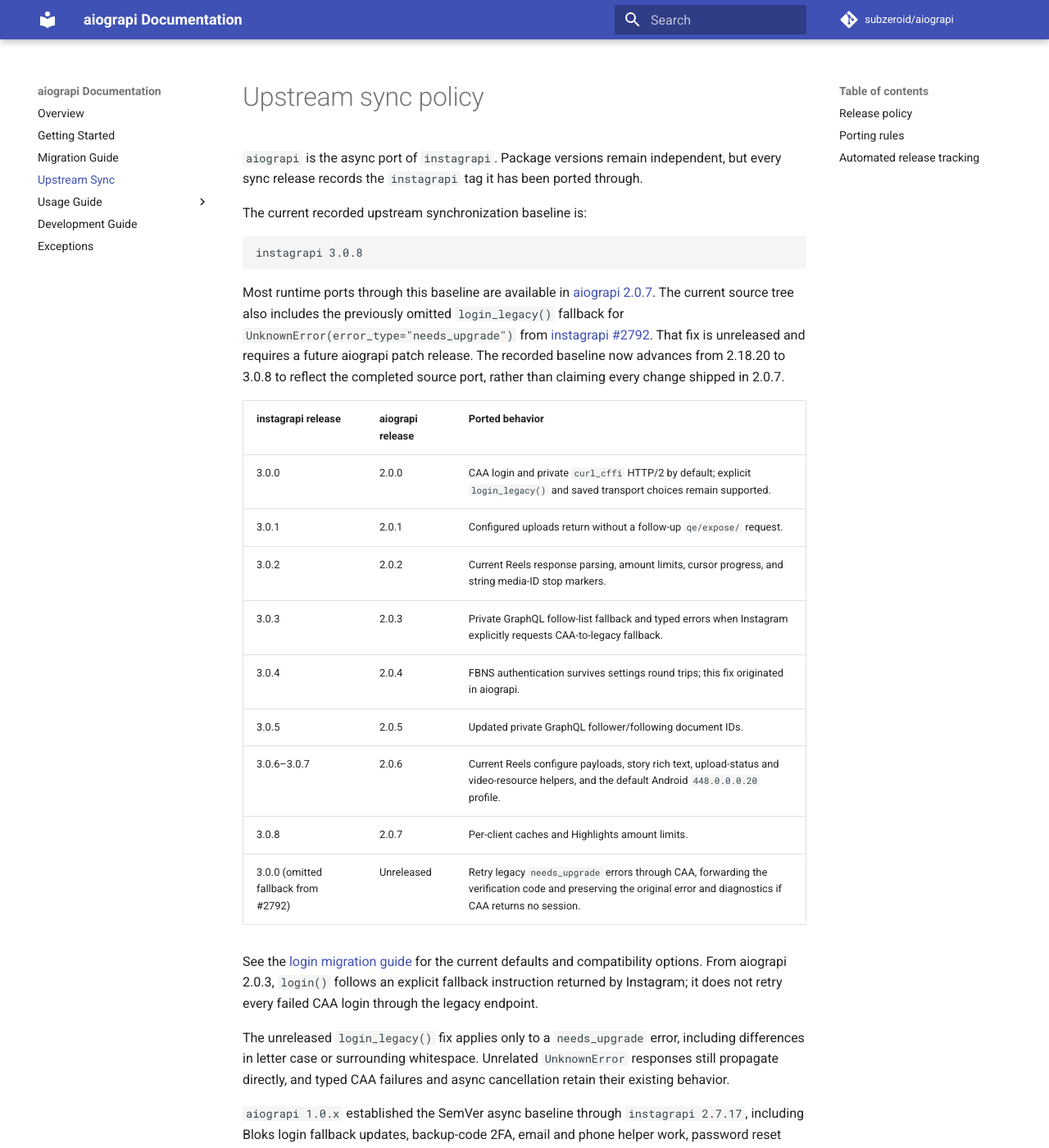
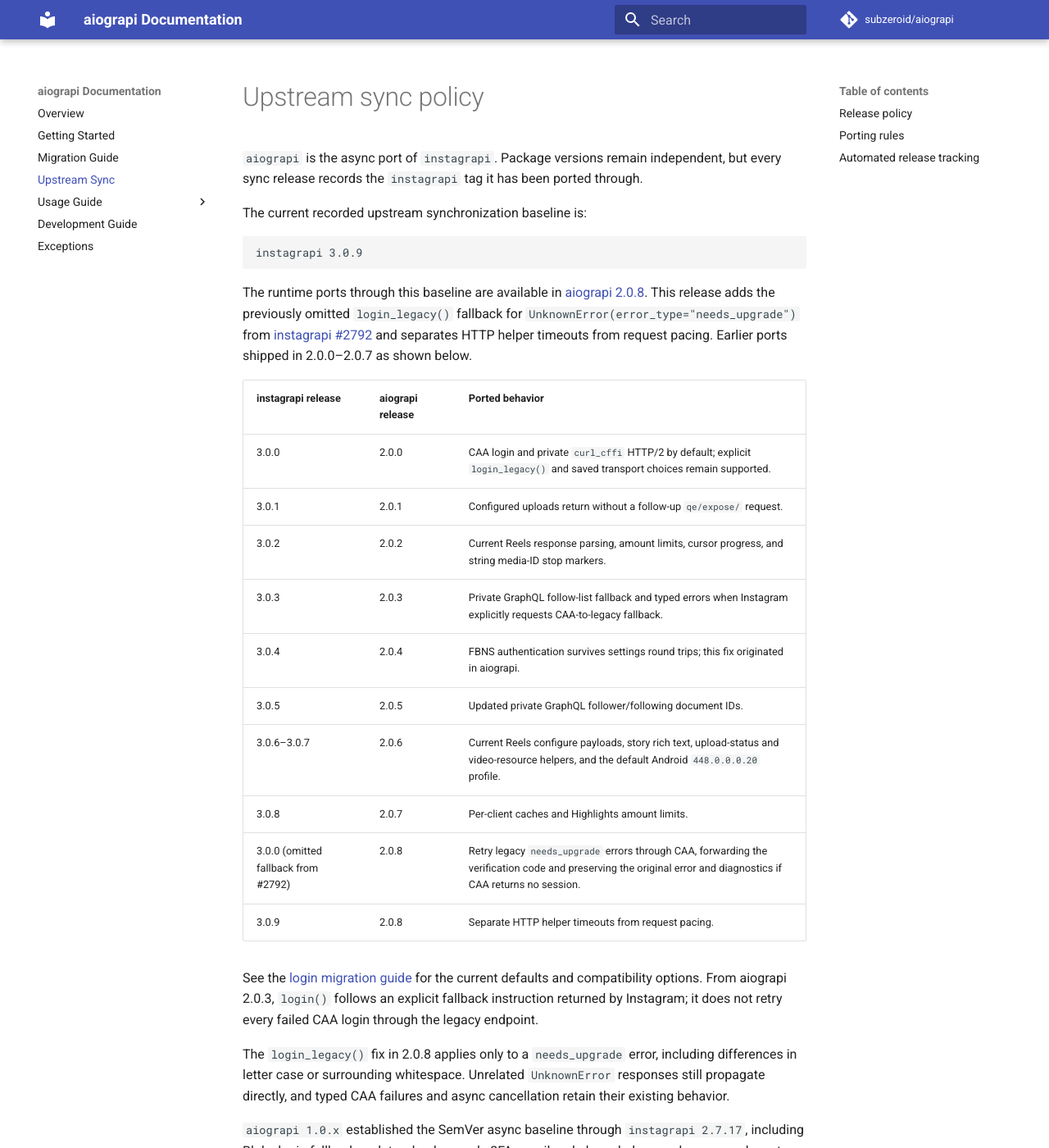
Before and after one commit to subzeroid/aiograpi, an MkDocs documentation site: the page built from docs/upstream-sync.md, in a window 1280 px wide and 1400 px high. Shown: the whole window at 82% size. Built offline with MkDocs 1.6.1 and Material for MkDocs 9.7.7, drawn with Linux system fonts in a browser that asks for light colours; comment, search, counter and statistics services are not loaded; the version menu is left out.

````diff
--- a/aiograpi/__init__.py
+++ b/aiograpi/__init__.py
@@ -48,7 +48,7 @@ from aiograpi.mixins.video import DownloadVideoMixin, UploadVideoMixin
 # Used as fallback logger if another is not provided.
 DEFAULT_LOGGER = logging.getLogger("aiograpi")
 
-__upstream_instagrapi_version__ = "3.0.8"
+__upstream_instagrapi_version__ = "3.0.9"
 
 
 class Client(
--- a/docs/upstream-sync.md
+++ b/docs/upstream-sync.md
@@ -5,10 +5,10 @@
 The current recorded upstream synchronization baseline is:
 
 ```text
-instagrapi 3.0.8
+instagrapi 3.0.9
 ```
 
-Most runtime ports through this baseline are available in [aiograpi 2.0.7](https://github.com/subzeroid/aiograpi/releases/tag/2.0.7). The current source tree also includes the previously omitted `login_legacy()` fallback for `UnknownError(error_type="needs_upgrade")` from [instagrapi #2792](https://github.com/subzeroid/instagrapi/pull/2792). That fix is unreleased and requires a future aiograpi patch release. The recorded baseline now advances from 2.18.20 to 3.0.8 to reflect the completed source port, rather than claiming every change shipped in 2.0.7.
+The runtime ports through this baseline are available in [aiograpi 2.0.8](https://github.com/subzeroid/aiograpi/releases/tag/2.0.8). This release adds the previously omitted `login_legacy()` fallback for `UnknownError(error_type="needs_upgrade")` from [instagrapi #2792](https://github.com/subzeroid/instagrapi/pull/2792) and separates HTTP helper timeouts from request pacing. Earlier ports shipped in 2.0.0–2.0.7 as shown below.
 
 | instagrapi release | aiograpi release | Ported behavior |
 | --- | --- | --- |
@@ -20,11 +20,12 @@ Most runtime ports through this baseline are available in [aiograpi 2.0.7](https
 | 3.0.5 | 2.0.5 | Updated private GraphQL follower/following document IDs. |
 | 3.0.6–3.0.7 | 2.0.6 | Current Reels configure payloads, story rich text, upload-status and video-resource helpers, and the default Android `448.0.0.0.20` profile. |
 | 3.0.8 | 2.0.7 | Per-client caches and Highlights amount limits. |
-| 3.0.0 (omitted fallback from #2792) | Unreleased | Retry legacy `needs_upgrade` errors through CAA, forwarding the verification code and preserving the original error and diagnostics if CAA returns no session. |
+| 3.0.0 (omitted fallback from #2792) | 2.0.8 | Retry legacy `needs_upgrade` errors through CAA, forwarding the verification code and preserving the original error and diagnostics if CAA returns no session. |
+| 3.0.9 | 2.0.8 | Separate HTTP helper timeouts from request pacing. |
 
 See the [login migration guide](usage-guide/login-migration.md) for the current defaults and compatibility options. From aiograpi 2.0.3, `login()` follows an explicit fallback instruction returned by Instagram; it does not retry every failed CAA login through the legacy endpoint.
 
-The unreleased `login_legacy()` fix applies only to a `needs_upgrade` error, including differences in letter case or surrounding whitespace. Unrelated `UnknownError` responses still propagate directly, and typed CAA failures and async cancellation retain their existing behavior.
+The `login_legacy()` fix in 2.0.8 applies only to a `needs_upgrade` error, including differences in letter case or surrounding whitespace. Unrelated `UnknownError` responses still propagate directly, and typed CAA failures and async cancellation retain their existing behavior.
 
 `aiograpi 1.0.x` established the SemVer async baseline through `instagrapi 2.7.17`, including Bloks login fallback
 updates, backup-code 2FA, email and phone helper work, password reset helpers, album per-slide usertags, comment
--- a/pyproject.toml
+++ b/pyproject.toml
@@ -4,7 +4,7 @@ build-backend = "setuptools.build_meta"
 
 [project]
 name = "aiograpi"
-version = "2.0.7"
+version = "2.0.8"
 authors = [
     { name = "Mark Subzeroid", email = "143403577+subzeroid@users.noreply.github.com" },
 ]
````
Also changed, not shown: CHANGELOG.md (+10 -10 lines), docs/usage-guide/login-migration.md (+1 -1 lines), docs/usage-guide/totp.md (+2 -2 lines), 1 other file.
